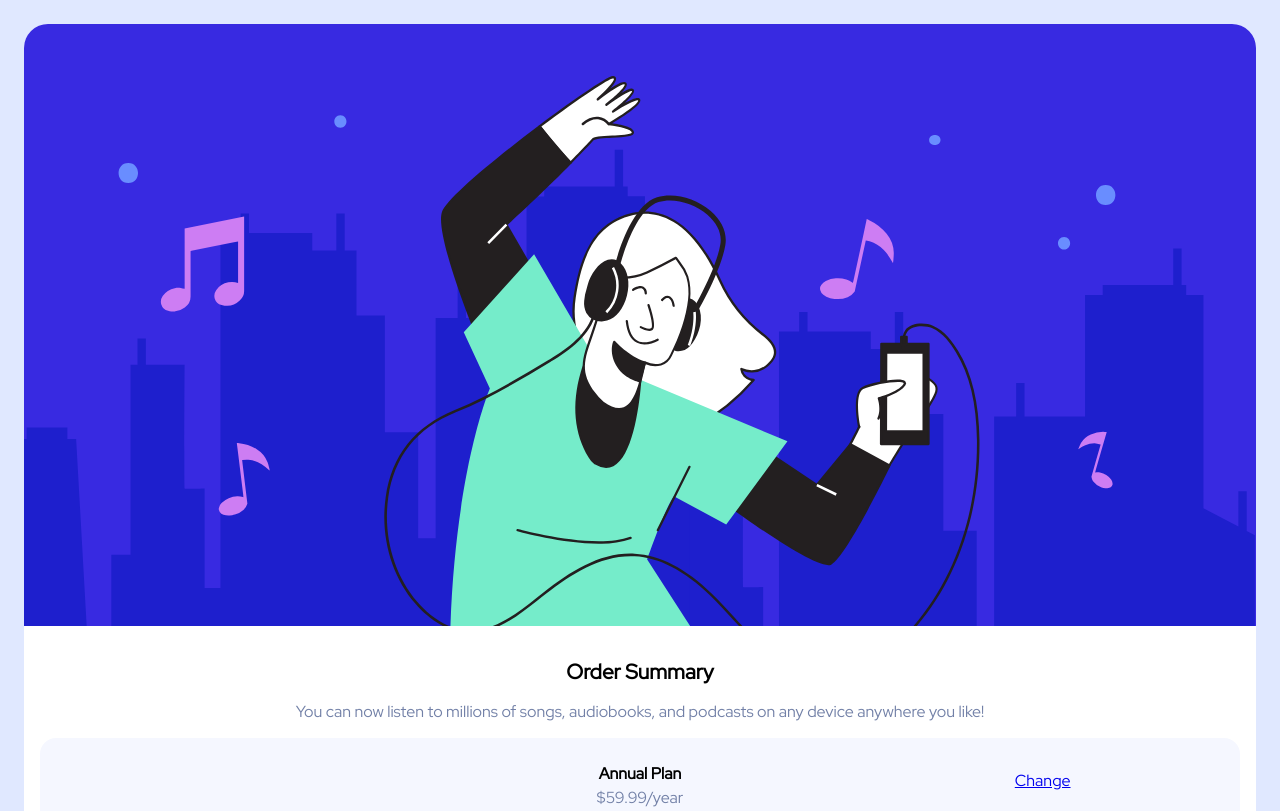
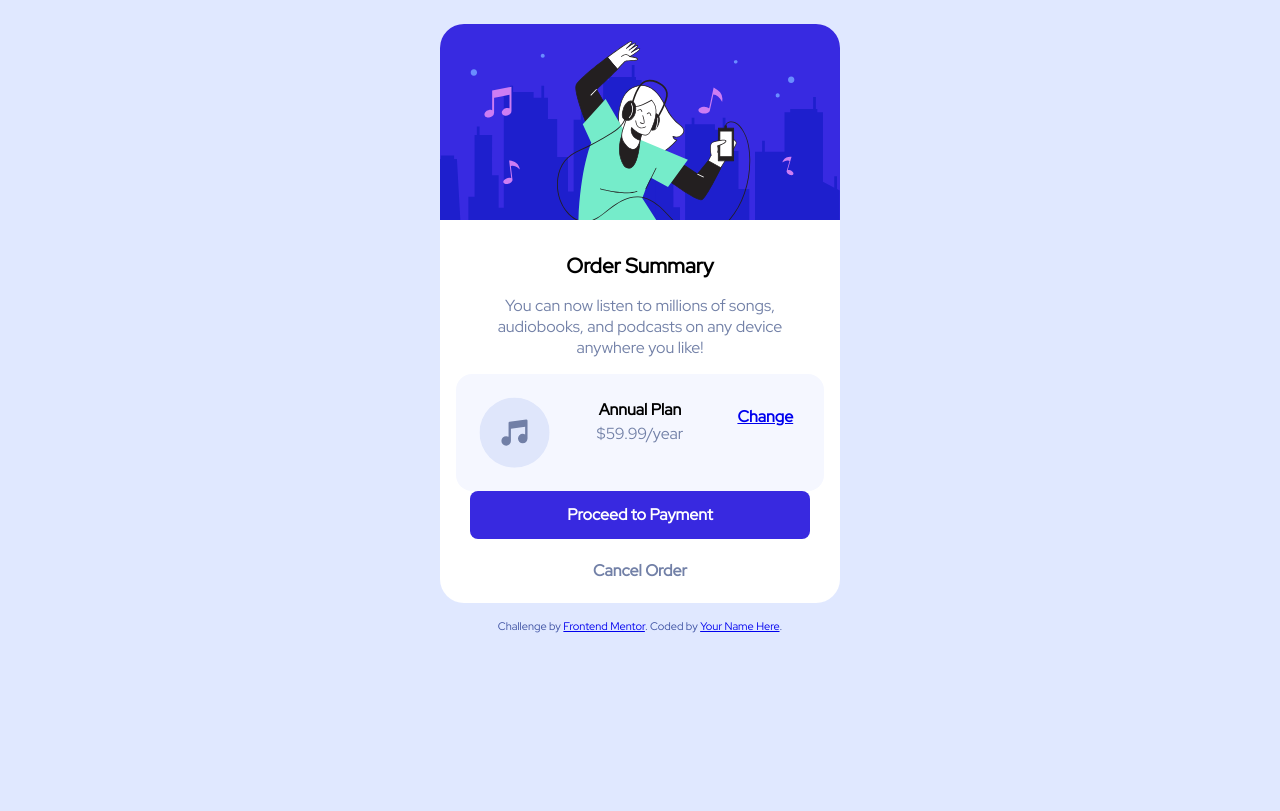
Before and after one commit to tonage72/order-summary-component-main, a plain HTML site: page order-summary-component-main/index.html in a window 1280 px wide. Shown: the top 811 px of the page. Drawn offline with Linux system fonts and the light colour scheme.

Commit message:
Challenge Complete

```diff
--- a/order-summary-component-main/css/styles.css
+++ b/order-summary-component-main/css/styles.css
@@ -35,6 +35,9 @@ body {
 	text-align: center;
 	background-color: white;
 	padding: 0;
+	margin-left: auto;
+	margin-right: auto;
+	max-width: 25rem;
 	border-radius: 1.5rem;
 }
 
@@ -64,6 +67,9 @@ body {
 .card div:nth-child(3) {
 	grid-column:span 3;
 	font-size: 1rem;
+	width: 85%;
+	margin-left: auto;
+	margin-right: auto;
 	padding-bottom: 1rem;
 }
 
@@ -96,18 +102,33 @@ body {
 }
 
 /* Proceed... */
-.card div:nth-child(7) {
+.card a:nth-child(7) {
+	width: 85%;
+	background-color: hsl(245, 75%, 52%);
+	grid-column: span 3;
+	text-decoration: none;
+	margin-left: auto;
+	margin-right: auto;
+	color: white;
+	line-height: 3rem;
+	border-radius: .5rem;
+}
+
+.card div:nth-child(8) {
+	width: 100%;
 	grid-column: span 3;
 }
 
 /* Cancel... */
-.card div:nth-child(8) {
-	grid-column: span 3;
+.card div:nth-child(8) a {
+	line-height: 4rem;
+	text-decoration: none;
 }
 
 
 .attribution {
 	font-size: 11px;
 	text-align: center;
+	margin-top: 1rem;
 	color: hsl(228, 45%, 44%);
 }
--- a/order-summary-component-main/index.html
+++ b/order-summary-component-main/index.html
@@ -8,20 +8,23 @@
   <title>Frontend Mentor | Order summary card</title>
 </head>
 <body>
+  <main>
     <div class="card">
-      <figure><img src="images/illustration-hero.svg" alt="">
+        <figure>
+          <img src="images/illustration-hero.svg" alt="">
         </figure>
         <div>Order Summary</div>
         <div class="ltcolortext">You can now listen to millions of songs, audiobooks, and podcasts on any device anywhere you like! </div>
         <div><img src="images/icon-music.svg" alt=""></div>
         <div><span class="bold">Annual Plan</span><br><span class="ltcolortext">$59.99/year</span></div>
-      <div><a href="#">Change</a></div>
-      <div>Proceed to Payment</div>
-      <div class="ltcolortext">Cancel Order</div>
+        <div class="bold"><a href="#">Change</a></div>
+        <a href="#"><div class="bold">Proceed to Payment</div></a>
+        <div><a href="#" class="ltcolortext bold">Cancel Order</a></div>
     </div>
     <div class="attribution">
       Challenge by <a href="https://www.frontendmentor.io?ref=challenge" target="_blank">Frontend Mentor</a>.
       Coded by <a href="#">Your Name Here</a>.
     </div>
+  </main>
 </body>
 </html>
```
Lines whose indentation alone changed are shown as unchanged.
